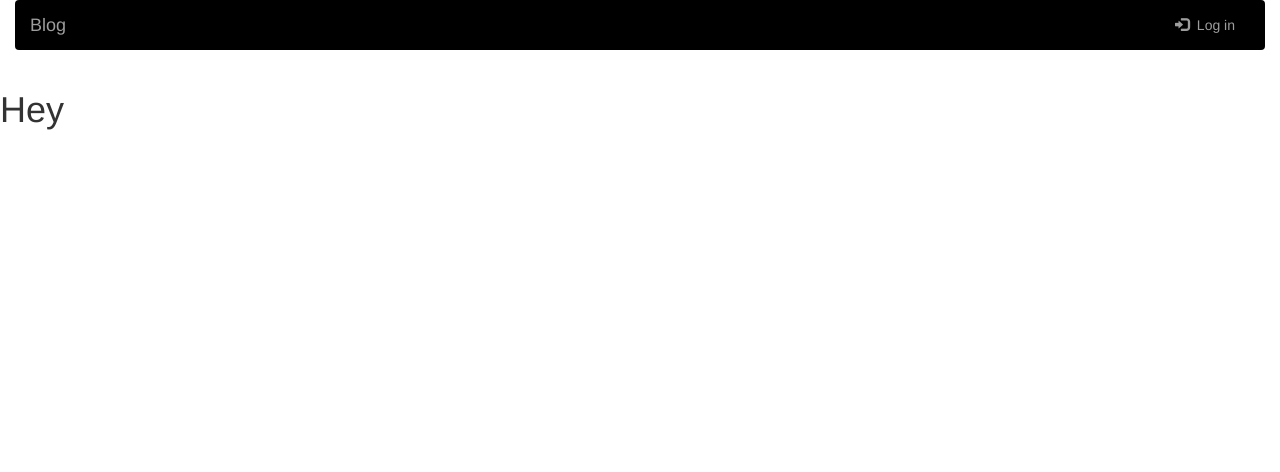
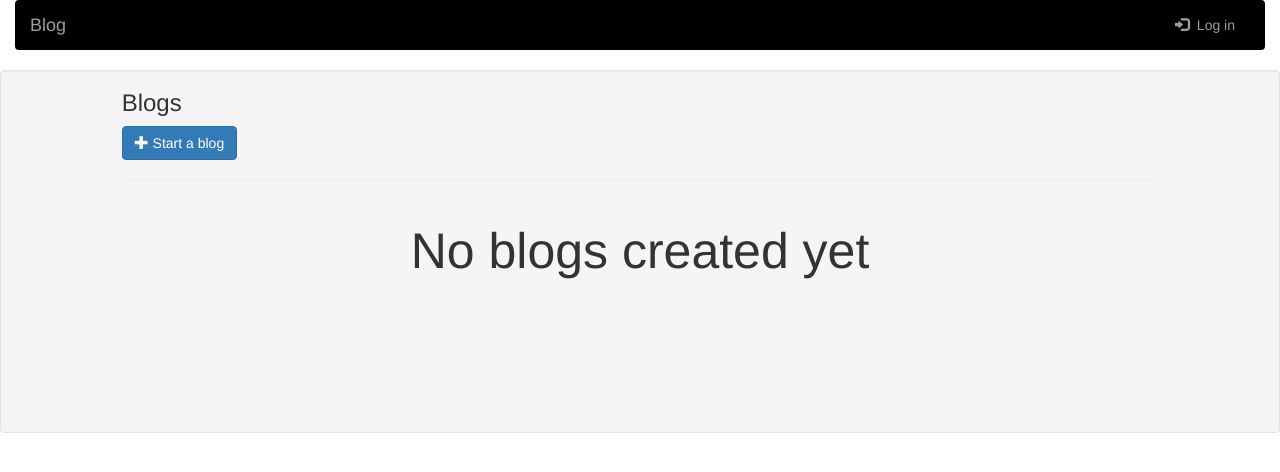
Before and after one commit to OwenMur21/Blog, a Flask app: template app/templates/index.html in a window 1280 px wide. Shown: the top 472 px of the page. Run offline with Flask 2, Linux system fonts and the light colour scheme; the template is opened without the code that fills it, so the values that code supplies are empty; some libraries are stand-ins or nearby versions.

Commit message:
Edits index page

```diff
--- a/app/templates/index.html
+++ b/app/templates/index.html
@@ -1,7 +1,33 @@
-{% extends 'base.html'%}
-{% block navbar %}
-    {% include 'navbar.html' %}
+{% extends 'base.html' %}
+{% block styles%}
+{{ super() }}
+<link rel="stylesheet" href="{{url_for('static',filename='css/jokes.css')}}">
+<link href="https://fonts.googleapis.com/css?family=Pangolin" rel="stylesheet">
+<link rel="stylesheet" href="https://cdnjs.cloudflare.com/ajax/libs/font-awesome/4.7.0/css/font-awesome.min.css">
 {% endblock %}
+<!-- content block -->
 {% block content %}
-<h1>Hey</h2>
+
+  <div class=" col-md-10 col-md-offset-1 col-sm-12">
+      <h3>Blogs</h3>
+
+       <a class="btn btn-primary text-center text-danger " href="/blog/new-blog/"><span class="glyphicon glyphicon-plus" aria-hidden="true"></span> Start a blog</a>
+       <hr>
+  </div>
+   {% if blogs %}
+  <div class=" col-md-10 col-md-offset-1 col-sm-12">
+            {% for blog in blogs%}
+            <p>{{blog.content}} </p>
+            <a class="btn btn-primary text-center text-danger" href="/view-blog/{{blog.id}}">View Comments</a>
+              <a class="btn btn-primary text-center text-danger" href="/comment/{{blog.id}}">Comment</a>
+
+             <hr>
+          {% endfor %}
+            </div>
+             {%else%}
+        <div class="well">
+          <h4 style="padding:10%; text-align:center; font-size:50px">No blogs created yet</h4>
+        </div>
+{% endif %}
+
 {% endblock %}
```
